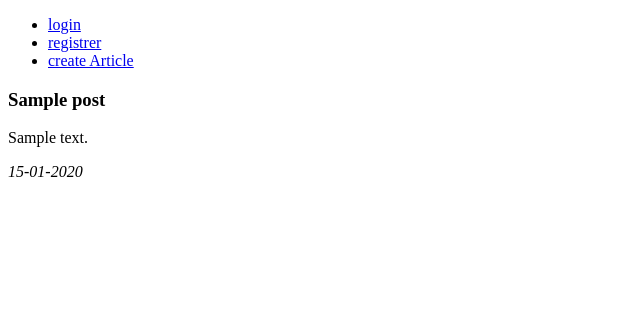
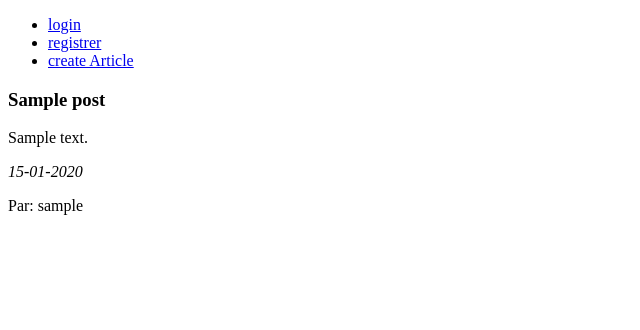
Before and after one commit to EnzoBECHAR/StackOverflowDisko, a Symfony app: template stackoverflow/templates/post/post.html.twig in a window 1280 px wide. Shown: the top 330 px of the page, without its empty margins (0-640 px from the left). Run offline with Twig, Linux system fonts and the light colour scheme; the template is opened without the code that fills it: most values are stand-ins (such as "Sample title", 1, 10 or a date in 2020); some libraries are stand-ins or nearby versions.

Commit message:
affichage des utilisateurs

```diff
--- a/stackoverflow/src/Controller/HomeController.php
+++ b/stackoverflow/src/Controller/HomeController.php
@@ -37,9 +37,7 @@ class HomeController extends AbstractController
 
 
         if ($form->isSubmitted() && $form->isValid()) {
-            $user = $this->getDoctrine()
-                ->getRepository(User::class)
-                ->find(1);
+            $user = $this->getUser();
             $post->setUserId($user);
             $post->setCreatedAt(new \DateTimeImmutable());
             $entityManager->persist($post);
--- a/stackoverflow/templates/home/index.html.twig
+++ b/stackoverflow/templates/home/index.html.twig
@@ -8,6 +8,9 @@
             <p>{{ post.content }}</p>
             <i>{{ post.createdAt|date('d-m-Y')  }}</i>
             <a href="{{ path('post', {'id': post.id}) }}">Detail</a>
+            {% if post.userId %}
+                <p>Par: {{ post.userId.username }}</p>
+            {% endif %}
         </article>
     {% endfor %}
 {% endblock %}
--- a/stackoverflow/templates/post/post.html.twig
+++ b/stackoverflow/templates/post/post.html.twig
@@ -4,5 +4,8 @@
         <h3>{{ post.title }}</h3>
         <p>{{ post.content }}</p>
         <i>{{ post.createdAt|date('d-m-Y')  }}</i>
+        {% if post.userId %}
+            <p>Par: {{ post.userId.username }}</p>
+        {% endif %}
     </article>
 {% endblock %}
```
